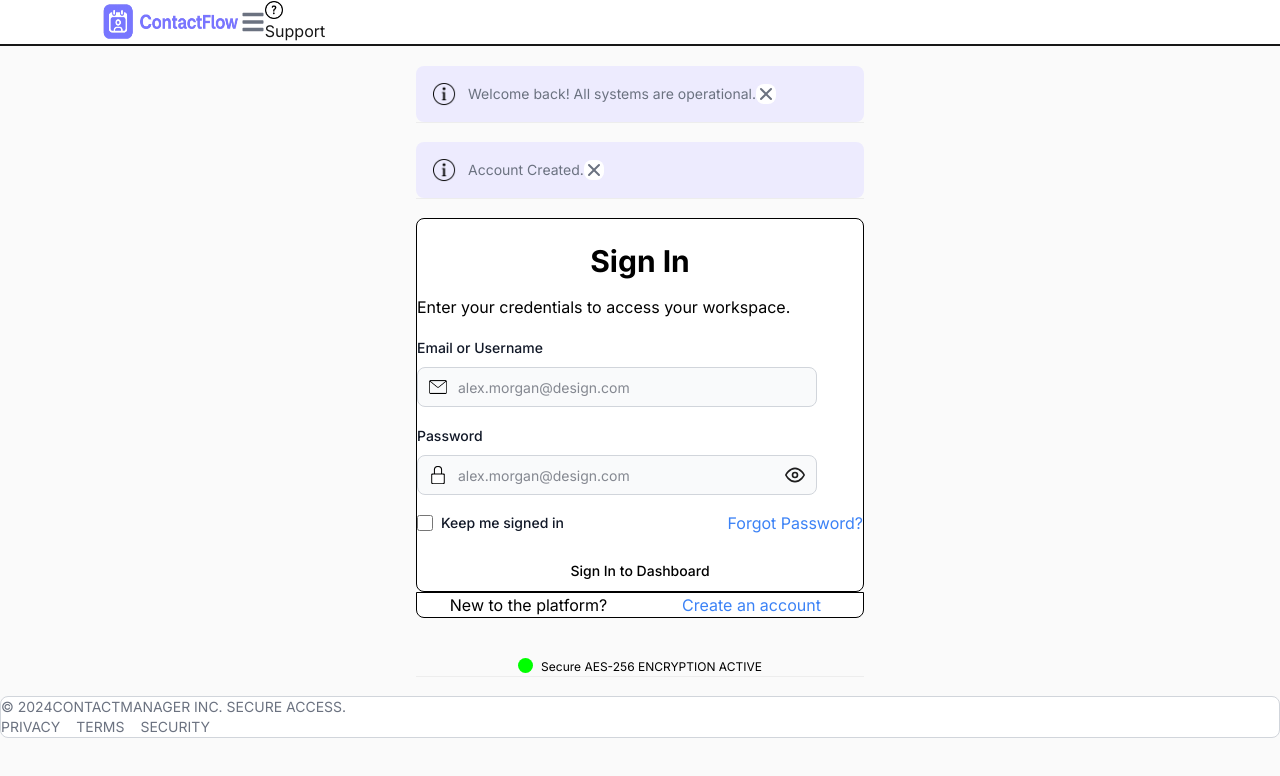
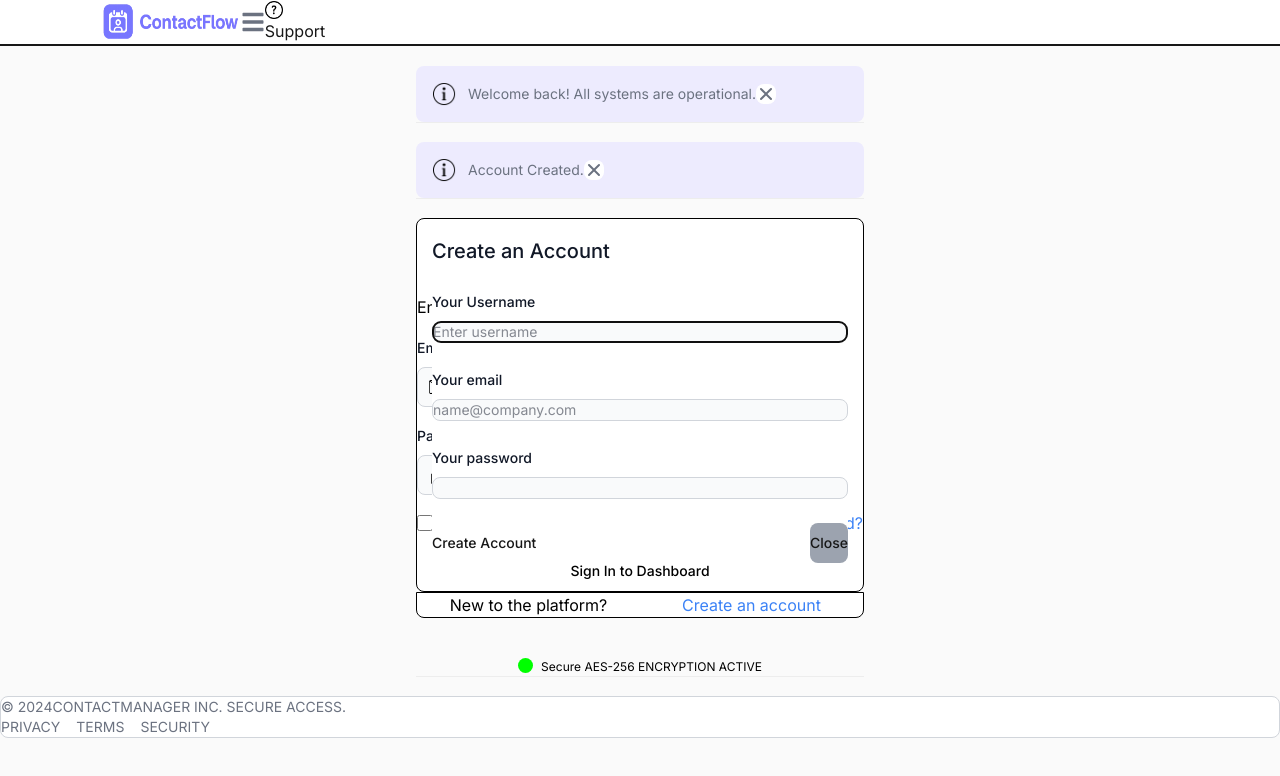
Before and after one commit to dherrera-code/contactmanagerdbh, a Next.js app: page / in a window 1280 px wide. Both pictures are taken after a click on the button "Create an account". Shown: the top 776 px of the page. Built offline with nearby package versions, Linux system fonts and the light colour scheme.

Commit message:
Created function to open and close create account modal

```diff
--- a/components/CreateUserModal.tsx
+++ b/components/CreateUserModal.tsx
@@ -1,12 +1,16 @@
 'use client'
 import { Button, Checkbox, Label, Modal, ModalBody, ModalHeader, TextInput } from 'flowbite-react'
-import React, { useState } from 'react'
+import { useState } from 'react'
 
-const CreateUserModal = (isOpen: boolean) => {
+interface IsOpenProp {
+    isOpen: boolean
+}
+
+const CreateUserModal = ({isOpen}: IsOpenProp) => {
     const [openModal, setOpenModal] = useState(true);
     const [email, setEmail] = useState("");
 
-    const [isModalOpen, setIsModalOpen] = useState(false);
+    const [isModalOpen, setIsModalOpen] = useState(isOpen);
 
     const handleOpenModal = () => {
         setIsModalOpen(true)
@@ -16,9 +20,11 @@ const CreateUserModal = (isOpen: boolean) => {
         setOpenModal(false);
         setEmail("");
     }
+    const handleSubmit = () => {
+        setIsModalOpen(false)
+    }
     return (
         <>
-            <Button onClick={() => setOpenModal(true)}>Toggle modal</Button>
             <Modal show={openModal} size="md" onClose={onCloseModal} popup>
                 <ModalHeader />
                 <ModalBody>
@@ -52,7 +58,7 @@ const CreateUserModal = (isOpen: boolean) => {
                             </a>
                         </div>
                         <div className="w-full">
-                            <Button>Log in to your account</Button>
+                            <Button onClick={handleSubmit}>Log in to your account</Button>
                         </div>
                         <div className="flex justify-between text-sm font-medium text-gray-500 dark:text-gray-300">
                             Not registered?&nbsp;
--- a/components/FormComponent.tsx
+++ b/components/FormComponent.tsx
@@ -1,17 +1,18 @@
 'use client'
 import { Token } from '@/interfaces/interface';
 import { login } from '@/lib/user-services';
-import { Toast, ToastToggle, Card, Label, Checkbox, Button } from 'flowbite-react'
+import { Toast, ToastToggle, Card, Label, Checkbox, Button, ModalBody, Modal, ModalHeader, TextInput } from 'flowbite-react'
 import { redirect, useRouter } from 'next/navigation';
 import { useEffect, useState } from 'react'
 import CreateUserModal from './CreateUserModal';
+
 
 const FormComponent = () => {
   const [loginParam, setLoginParams] = useState("");
   const [password, setPassword] = useState("");
   // add
   const [isRememberMe, setIsRememberMe] = useState<boolean | null>(null);
-  let isOpenModal = false;
+  const [isOpenModal, setIsOpenModal] = useState(false)
 
   const { push } = useRouter();
 
@@ -20,8 +21,7 @@ const FormComponent = () => {
     console.log(isRememberMe);
   }
   const handleOpenModal = () => {
-    isOpenModal = true;
-
+    setIsOpenModal(true)
   }
   //handling login!!
   const handleSubmit = async () => {
@@ -54,9 +54,78 @@ const FormComponent = () => {
     }
   }, [])
 
+  const [newUsername, setNewUsername] = useState("")
+const [newEmail, setNewEmail] = useState("")
+const [newPassword, setNewPassword] = useState("")
+  function onCloseModal() {
+        setIsOpenModal(false);
+
+        setNewEmail("");
+    }
+
+    const handleCreateAccount = async () => {
+
+    }
+
   return (
     <div className='py-5 inter'>
-      {/* <CreateUserModal isModalOpen /> */}
+
+
+
+    <div>
+      <Modal show={isOpenModal} size="md" onClose={onCloseModal} popup>
+                      <ModalHeader />
+                      <ModalBody>
+                          <div className="space-y-6">
+                              <h3 className="text-xl font-medium text-gray-900">Create an Account</h3>
+                              <div>
+                                  <div className="mb-2 block">
+                                      <Label htmlFor="text">Your Username</Label>
+                                  </div>
+                                  <TextInput
+                                      id="text"
+                                      placeholder="Enter username"
+                                      value={newUsername}
+                                      onChange={(event) => setNewUsername(event.target.value)}
+                                      required
+                                  />
+                              </div>
+                              <div>
+                                  <div className="mb-2 block">
+                                      <Label htmlFor="email">Your email</Label>
+                                  </div>
+                                  <TextInput
+                                      id="email"
+                                      placeholder="name@company.com"
+                                      value={newEmail}
+                                      onChange={(event) => setNewEmail(event.target.value)}
+                                      required
+                                  />
+                              </div>
+                              <div>
+                                  <div className="mb-2 block">
+                                      <Label htmlFor="password">Your password</Label>
+                                  </div>
+                                  <TextInput value={newPassword} onChange={(e) => setNewPassword(e.target.value)} id="password" type="password" required />
+                              </div>
+
+                              <div className="flex justify-between">
+                                  <Button onClick={handleCreateAccount}>Create Account</Button>
+                                  <Button onClick={onCloseModal} className='bg-gray-400'>Close</Button>
+                              </div>
+                              {/* <div className="flex justify-between text-sm font-medium text-gray-500 dark:text-gray-300">
+                                  Not registered?&nbsp;
+                                  <a onClick={handleOpenModal} className="text-primary-700 hover:underline dark:text-primary-500">
+                                      Create account
+                                  </a>
+                              </div> */}
+                          </div>
+                      </ModalBody>
+                  </Modal>
+    </div>
+
+
+
       <div className="flex flex-col gap-4 mb-5 shadow-2xs">
         <Toast className="min-w-md bg-purple-100">
           <div className="inline-flex h-6 w-6 shrink-0 items-center justify-center rounded-lg ">
--- a/context/context.tsx
+++ b/context/context.tsx
@@ -1,5 +1,5 @@
 "use client"
-import { ContactInfo, ContactInfoContextType, ContactModel, UpdateBooleanContextType, UpdateContactContextType } from "@/interfaces/interface";
+import { ContactInfoContextType, ContactModel, UpdateBooleanContextType, UpdateContactContextType } from "@/interfaces/interface";
 import { createContext, ReactNode, useContext, useState } from "react";
 
 const ContactContext = createContext<ContactInfoContextType | undefined>(undefined);
```
Also changed, not shown: 1 other file (tests, documents, lock files or other folders).
